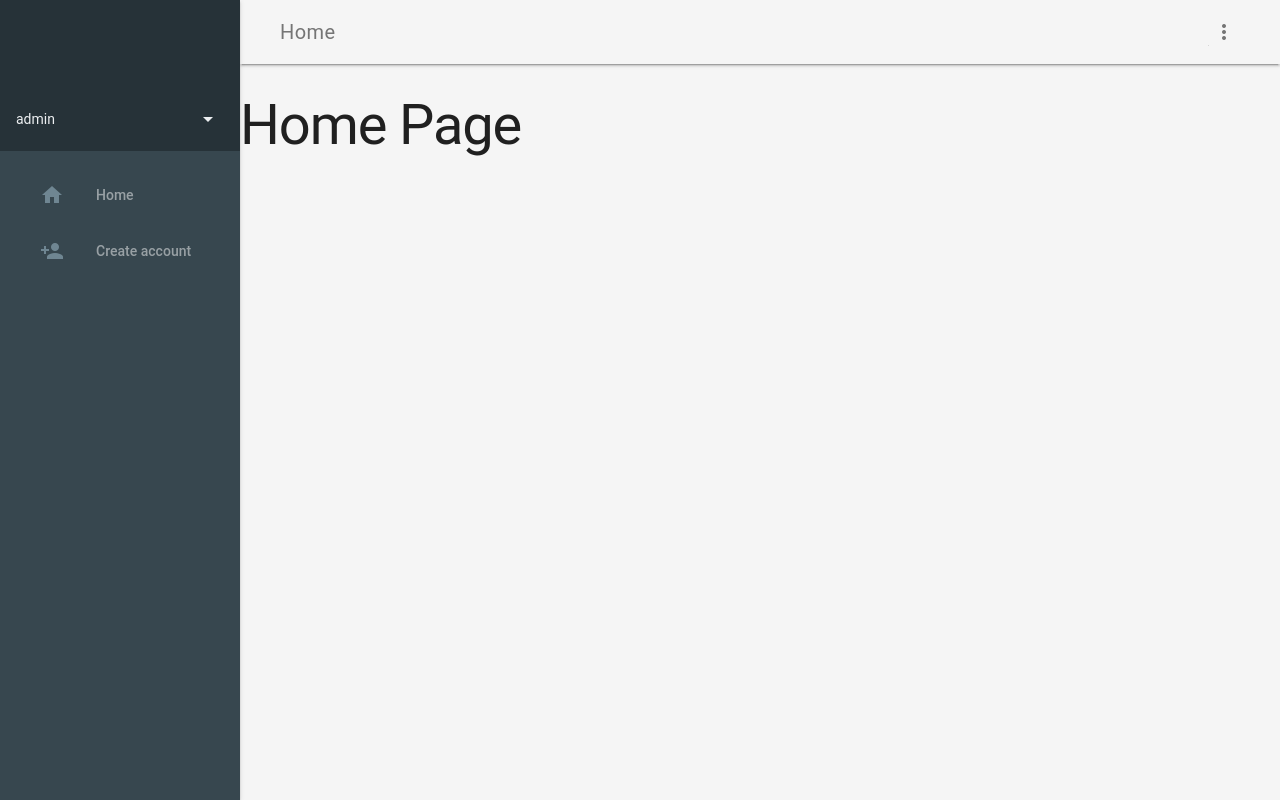
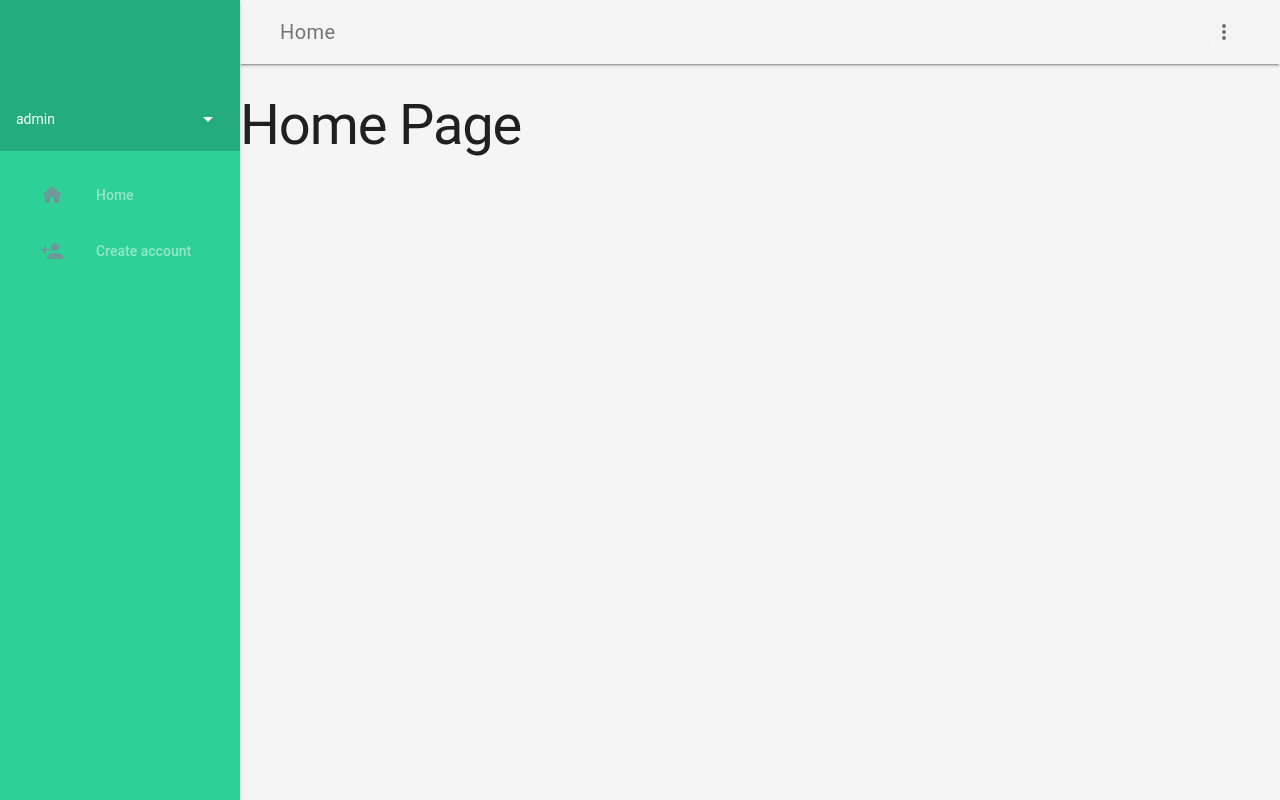
Before and after one commit to Siang-Yi/TeamSynthetic, a Flask app: page /admin/ in a window 1280 px wide. Run offline with Flask 2, Linux system fonts and the light colour scheme.

Commit message:
Adjust sidebar colour

```diff
--- a/mainPackage/templates/main-temp.html
+++ b/mainPackage/templates/main-temp.html
@@ -42,7 +42,7 @@
           </ul>
         </div>
       </header>
-      <div class="demo-drawer mdl-layout__drawer mdl-color--blue-grey-900 mdl-color-text--blue-grey-50">
+      <div class="demo-drawer mdl-layout__drawer mdl-color-text--white" style="background-color:#25AC7E;">
         <header class="demo-drawer-header">
           <div class="demo-avatar-dropdown">
             <span>{% block username %}{% endblock %}</span>
@@ -57,7 +57,7 @@
             </ul>
           </div>
         </header>
-        <nav class="demo-navigation mdl-navigation mdl-color--blue-grey-800">
+        <nav class="demo-navigation mdl-navigation" style="background-color:#2DD096;">
           {% block navItem %}
           {% endblock %}
       </div>
```
